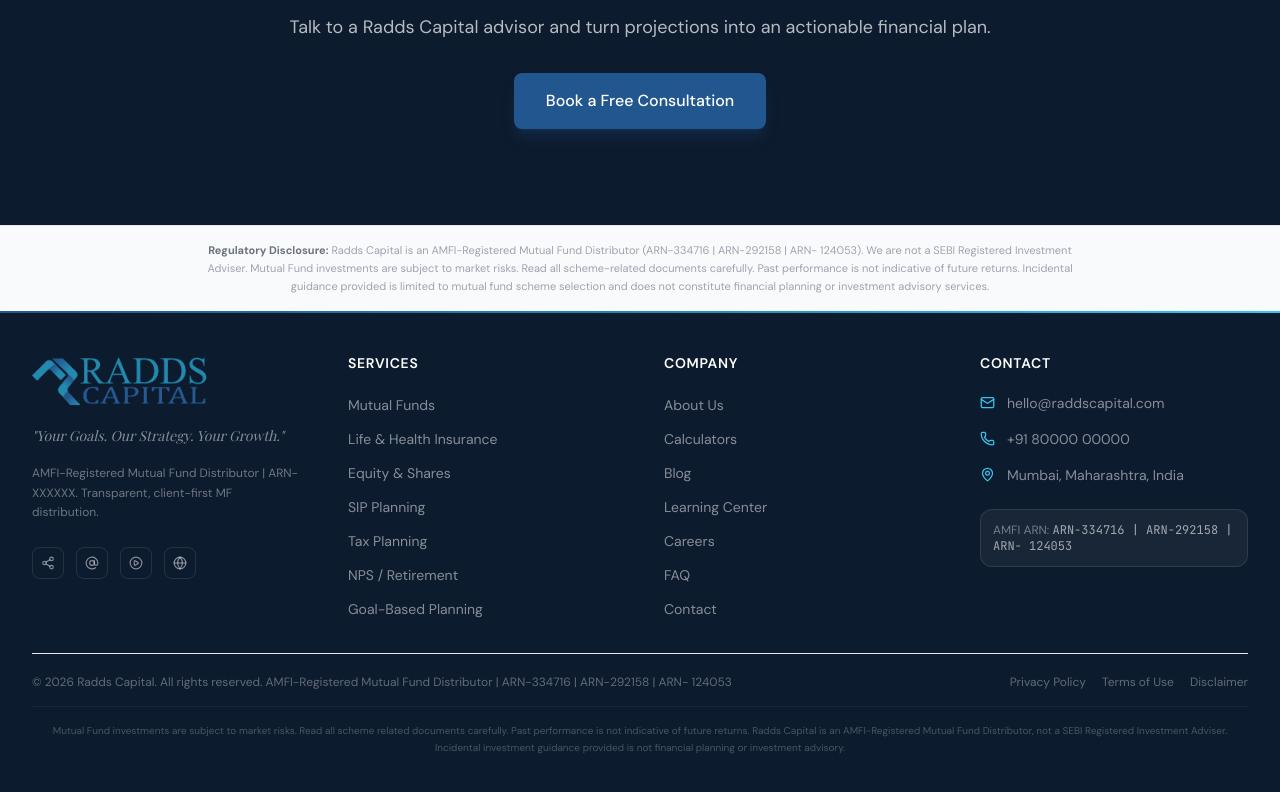
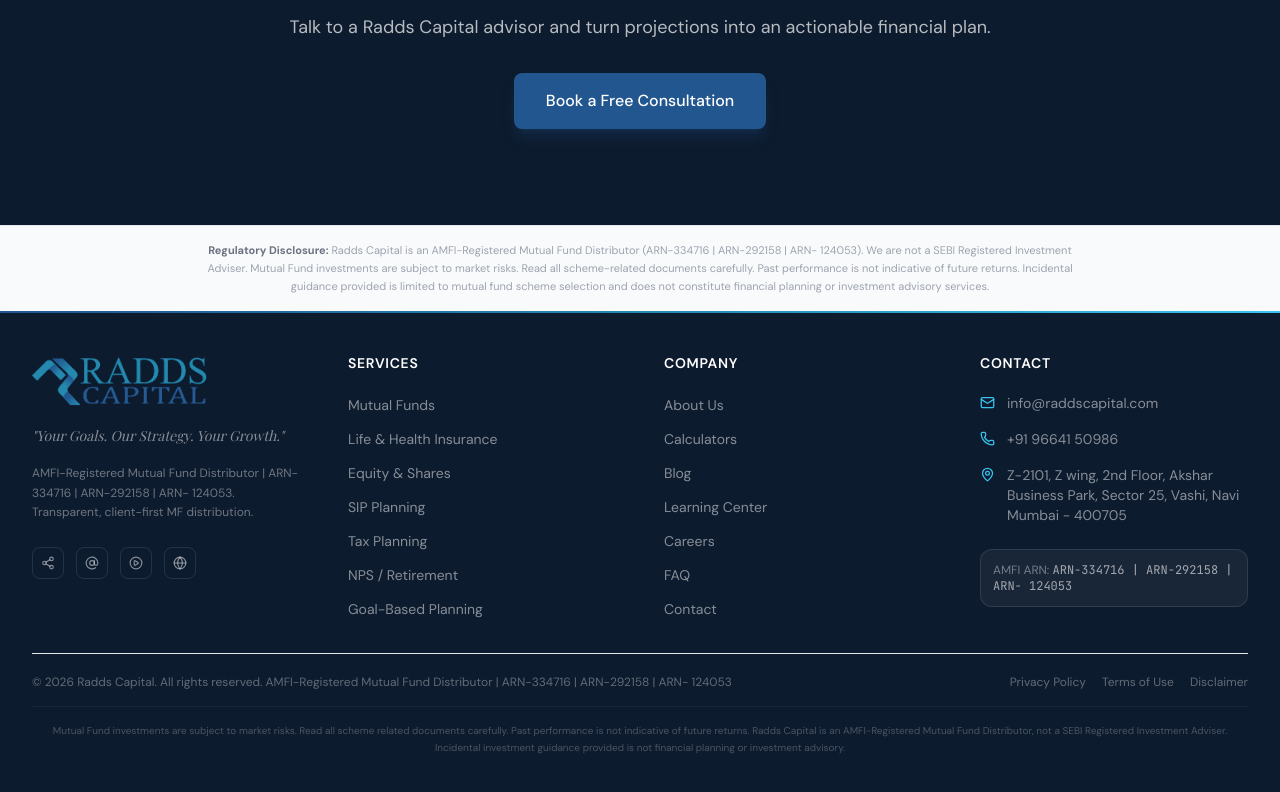
Before and after one commit to SwarikaaM/Radds, a React (Vite) app in the folder Frontend/: page /calculators in a window 1280 px wide. Shown: the part 2558-3350 px from the top of the page. Built offline with nearby package versions, Linux system fonts and the light colour scheme; no server answers; a web font is replaced by a local one.

Commit message:
minor changes: added ARN no.

```diff
--- a/Frontend/src/components/home/HeroSection.jsx
+++ b/Frontend/src/components/home/HeroSection.jsx
@@ -886,7 +886,7 @@
               <ShieldCheck size={16} className="text-primary" />
             </div>
             <div>
-              <p className="text-[11px] font-semibold text-slate-800">SEBI Registered</p>
+              <p className="text-[11px] font-semibold text-slate-800">AMFI-Registered Mutual Fund Distributor</p>
               <p className="text-[9px] text-slate-400 leading-tight">Certified & regulated</p>
             </div>
           </div>
@@ -931,7 +931,7 @@
             </div>
             <span className="text-[10px] font-semibold text-slate-600">Families Guided</span>
           </div>
-          <p className="text-lg font-bold text-slate-900 font-mono-num">500+</p>
+          <p className="text-lg font-bold text-slate-900 font-mono-num">100+</p>
           <p className="text-[9px] text-slate-400 mt-0.5">SIP ₹15K · 15 yrs</p>
         </SatCard>
       </div>
@@ -1009,7 +1009,7 @@
               animate={{ opacity: 1, y: 0 }}
               transition={{ delay: 0.28, duration: 0.6 }}
             >
-              A ₹10,000/month SIP today becomes a crore tomorrow.
+              A ₹15,000/month SIP today becomes a crore tomorrow.
               See exactly what disciplined investing does to your future — no jargon, just numbers.
             </motion.p>
 
--- a/Frontend/src/components/home/HomeFAQ.jsx
+++ b/Frontend/src/components/home/HomeFAQ.jsx
@@ -8,7 +8,7 @@
   {
     question: "Is Radds Capital SEBI registered?",
     answer:
-      "Radds Capital is registered with AMFI as a Mutual Fund Distributor (ARN-XXXXXX). We are not a SEBI Registered Investment Adviser (RIA). As an MFD, we help clients invest in mutual funds and provide incidental guidance on scheme selection based on your risk profile and goals.",
+      "Radds Capital is registered with AMFI as a Mutual Fund Distributor (ARN-334716 | ARN-292158 | ARN- 124053). We are not a SEBI Registered Investment Adviser (RIA). As an MFD, we help clients invest in mutual funds and provide incidental guidance on scheme selection based on your risk profile and goals.",
   },
   {
     question: "Do you charge commissions on the products you recommend?",
--- a/Frontend/src/components/layout/Footer.jsx
+++ b/Frontend/src/components/layout/Footer.jsx
@@ -51,7 +51,7 @@
               "Your Goals. Our Strategy. Your Growth."
             </p>
             <p className="text-white/40 text-xs leading-relaxed">
-              AMFI-Registered Mutual Fund Distributor | ARN-XXXXXX. Transparent, client-first MF distribution.
+              AMFI-Registered Mutual Fund Distributor | ARN-334716 | ARN-292158 | ARN- 124053. Transparent, client-first MF distribution.
             </p>
             <div className="flex items-center gap-3 pt-2">
               {[
@@ -120,18 +120,18 @@
               <li className="flex items-start gap-3 text-white/50 text-sm">
                 <Mail size={15} className="mt-0.5 flex-shrink-0 text-accent" />
                 <a href="mailto:hello@raddscapital.com" className="hover:text-white transition-colors">
-                  hello@raddscapital.com
+                  info@raddscapital.com
                 </a>
               </li>
               <li className="flex items-start gap-3 text-white/50 text-sm">
                 <Phone size={15} className="mt-0.5 flex-shrink-0 text-accent" />
-                <a href="tel:+918000000000" className="hover:text-white transition-colors">
-                  +91 80000 00000
+                <a href="tel:+919664150986" className="hover:text-white transition-colors">
+                  +91 96641 50986
                 </a>
               </li>
               <li className="flex items-start gap-3 text-white/50 text-sm">
                 <MapPin size={15} className="mt-0.5 flex-shrink-0 text-accent" />
-                <span>Mumbai, Maharashtra, India</span>
+                <span>Z-2101, Z wing, 2nd Floor, Akshar Business Park, Sector 25, Vashi, Navi Mumbai - 400705</span>
               </li>
             </ul>
             <div className="mt-6 p-3 bg-white/5 border border-white/10 rounded-card">
```
Also changed, not shown: 1 other file (tests, documents, lock files or other folders).
